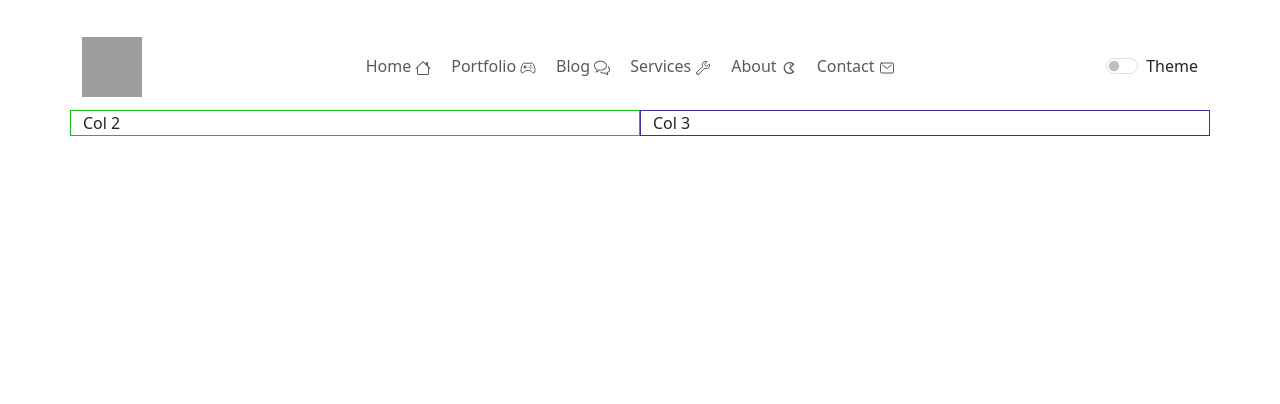
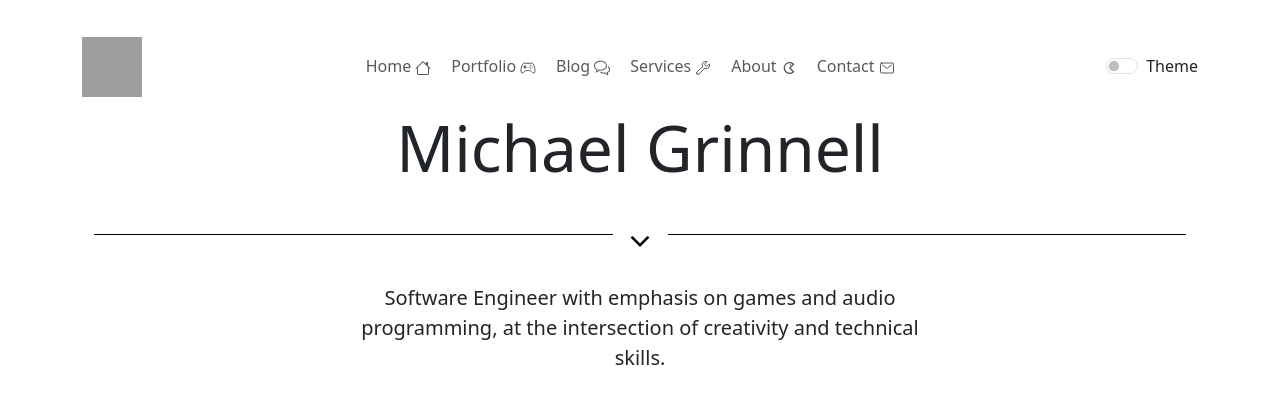
Before and after one commit to irish-mike/portfolio, a React (Vite) app in the folder main-portfolio/: page / in a window 1280 px wide. Shown: the top 404 px of the page. Built offline with nearby package versions, Linux system fonts and the light colour scheme; grey boxes are pictures that could not be loaded.

Commit message:
Add Text content section

```diff
--- a/main-portfolio/src/App.tsx
+++ b/main-portfolio/src/App.tsx
@@ -1,6 +1,7 @@
 import { Col, Container, Row } from "react-bootstrap";
 import NavbarMain from "./components/NavbarMain";
 import ParticleBackground from "./components/features/ParticleBackground";
+import TextContentSection from "./components/TextContentSection";
 
 function App() {
   return (
@@ -10,8 +11,14 @@ function App() {
         <NavbarMain></NavbarMain>
       </Row>
       <Row>
-        <Col className="dev-2">Col 2</Col>
-        <Col className="dev-3">Col 3</Col>
+        <Col>
+          <TextContentSection
+            title={"Michael Grinnell"}
+            description={
+              "Software Engineer with emphasis on games and audio programming, at the intersection of creativity and technical skills."
+            }
+          />
+        </Col>
       </Row>
     </Container>
   );
--- /dev/null
+++ b/main-portfolio/src/components/TextContentSection.tsx
@@ -0,0 +1,37 @@
+import React from "react";
+import { Container } from "react-bootstrap";
+import useThemeSwitcher from "../hooks/useThemeSwitcher"; // Adjust the import path as necessary
+
+interface Props {
+  title: string;
+  description: string;
+}
+
+const TextContentSection = ({ title, description }: Props) => {
+  const { theme } = useThemeSwitcher(); // Get the current theme
+
+  // Optionally, you can apply different classes based on the theme
+  // const sectionClass = theme === 'dark' ? 'section-dark' : 'section-light';
+
+  return (
+    <section className={`text-center ${theme}`}>
+      <Container>
+        <h1 className="display-3 mb-4">{title}</h1>
+        <div className="hr-theme-slash-2">
+          <div className="hr-line"></div>
+          <div className="hr-icon">
+            <div className="scroll-indicator">
+              <span className="arrow-down"></span>
+            </div>
+          </div>
+          <div className="hr-line"></div>
+        </div>
+        <p className="lead mx-auto mt-4" style={{ maxWidth: "600px" }}>
+          {description}
+        </p>
+      </Container>
+    </section>
+  );
+};
+
+export default TextContentSection;
--- a/main-portfolio/src/services/api-client.ts
+++ b/main-portfolio/src/services/api-client.ts
@@ -3,6 +3,7 @@ import axios, { CanceledError } from "axios";
 export default axios.create({
     baseURL: 'https://jsonplaceholder.typicode.com',
     // headers: {}
+    // params: {}
 })
 
 export { CanceledError };
--- a/main-portfolio/src/styles/custom.css
+++ b/main-portfolio/src/styles/custom.css
@@ -1,23 +1,79 @@
-body{
+:root {
+    --primary-color: #000;
+   /* Black */
+    --secondary-color: #fff;
+   /* White */
+    --background-color: #fff;
+   /* White */
+    --text-color: #000;
+   /* Black */
+}
+[data-bs-theme='dark'] {
+   /* Dark theme colors */
+    --primary-color: #fff;
+   /* White */
+    --secondary-color: #000;
+   /* Black */
+    --background-color: #333;
+   /* Dark grey */
+    --text-color: #fff;
+   /* White */
+}
+body {
     padding: 24px;
 }
-
 .is-invalid {
-    border: 1px solid #dc3545; /* Red border for invalid fields */
-  }
-
-h1{
-    color: aliceblue;
+    border: 1px solid #dc3545;
+   /* Red border for invalid fields */
+}
+.arrow-down::after {
+    color: var(--primary-color);
+}
+.hr-line {
+    border-bottom: 1px solid var(--primary-color);
+   /* Black border for light theme */
+}
+/* Horizontal rule and icon styles */
+.hr-theme-slash-2 {
+    display: flex;
+    align-items: center;
+    justify-content: center;
+    margin: 15px 0;
+}
+.hr-line {
+    flex-grow: 1;
+}
+.hr-icon {
+    padding: 0 15px;
+}
+.arrow-down::after {
+    content: '⌄';
+   /* Simple arrow symbol */
+    font-size: 2rem;
+}
+/* Scroll indicator animation */
+.scroll-indicator {
+    animation: bounce 2s infinite;
+}
+@keyframes bounce {
+    0%, 20%, 50%, 80%, 100% {
+        transform: translateY(0);
+   }
+    40% {
+        transform: translateY(-15px);
+   }
+    60% {
+        transform: translateY(-5px);
+   }
 }
 
-.dev-1{
+/* Helpers for development */
+.dev-1 {
     border: solid 1px #dc3545;
 }
-
-.dev-2{
+.dev-2 {
     border: solid 1px rgb(26, 190, 26);
 }
-
-.dev-3{
+.dev-3 {
     border: solid 1px #3e2da0;
 }
```
Also changed, not shown: main-portfolio/src/components/NavbarMain.tsx (+1 -9 lines).
